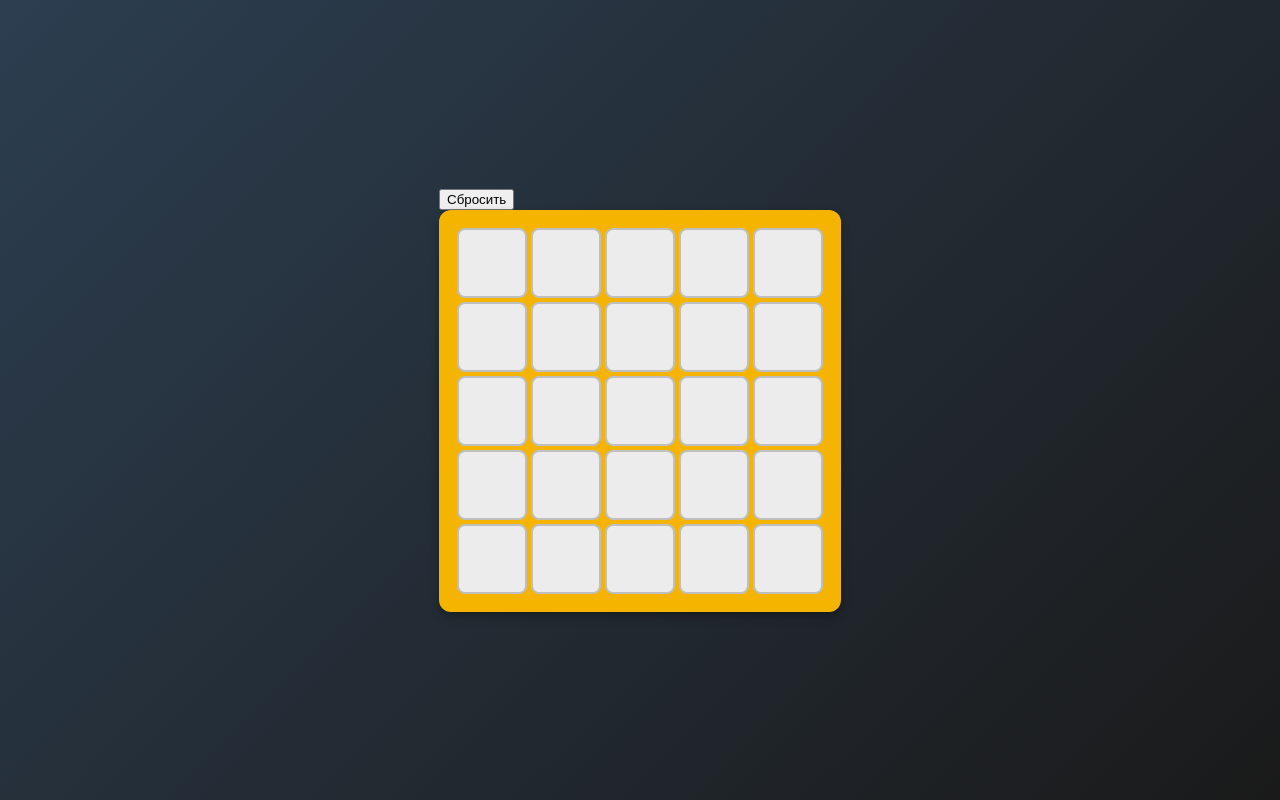
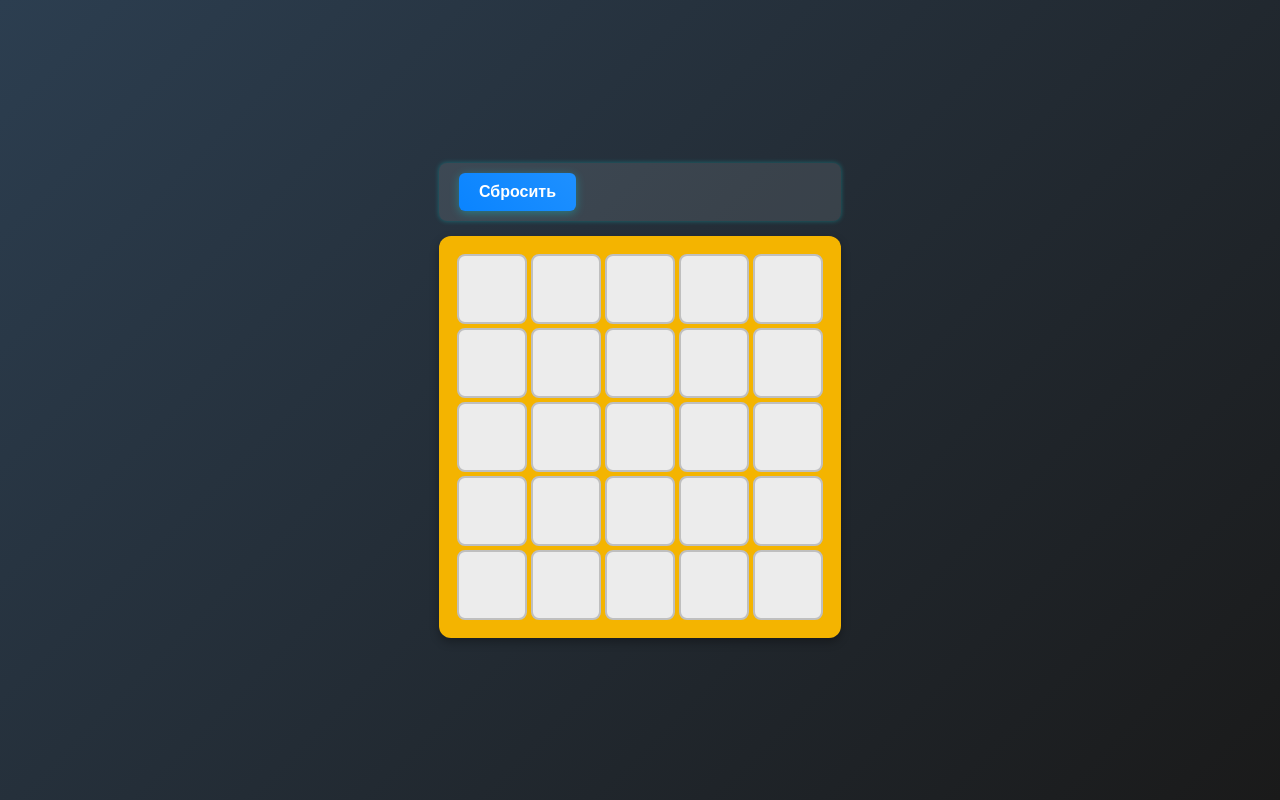
Before and after one commit to dgkallday8/horse_game, a website built with Vite: page index.html in a window 1280 px wide. Built offline with nearby package versions, Linux system fonts and the light colour scheme.

Commit message:
btn styles

```diff
--- a/src/style.css
+++ b/src/style.css
@@ -64,3 +64,34 @@ body {
   border: 2px dashed #2e8b57;
   box-shadow: 0 0 12px rgba(0, 255, 0, 0.6);
 }
+
+#toolbar {
+  display: flex;
+  margin-bottom: 15px;
+  background: rgba(255, 255, 255, 0.1);
+  padding: 10px 20px;
+  border-radius: 8px;
+  box-shadow: 0 0 5px rgba(0, 255, 255, 0.3);
+}
+
+button {
+  background: linear-gradient(45deg, #0a84ff, #1e90ff);
+  border: none;
+  padding: 10px 20px;
+  font-size: 16px;
+  font-weight: bold;
+  color: #fff;
+  border-radius: 6px;
+  cursor: pointer;
+  transition: 0.3s ease;
+  box-shadow: 0 2px 10px rgba(0, 255, 255, 0.3);
+}
+
+button:hover {
+  background: linear-gradient(45deg, #1e90ff, #0a84ff);
+  transform: scale(1.05);
+}
+
+button:active {
+  transform: scale(0.95);
+}
```
